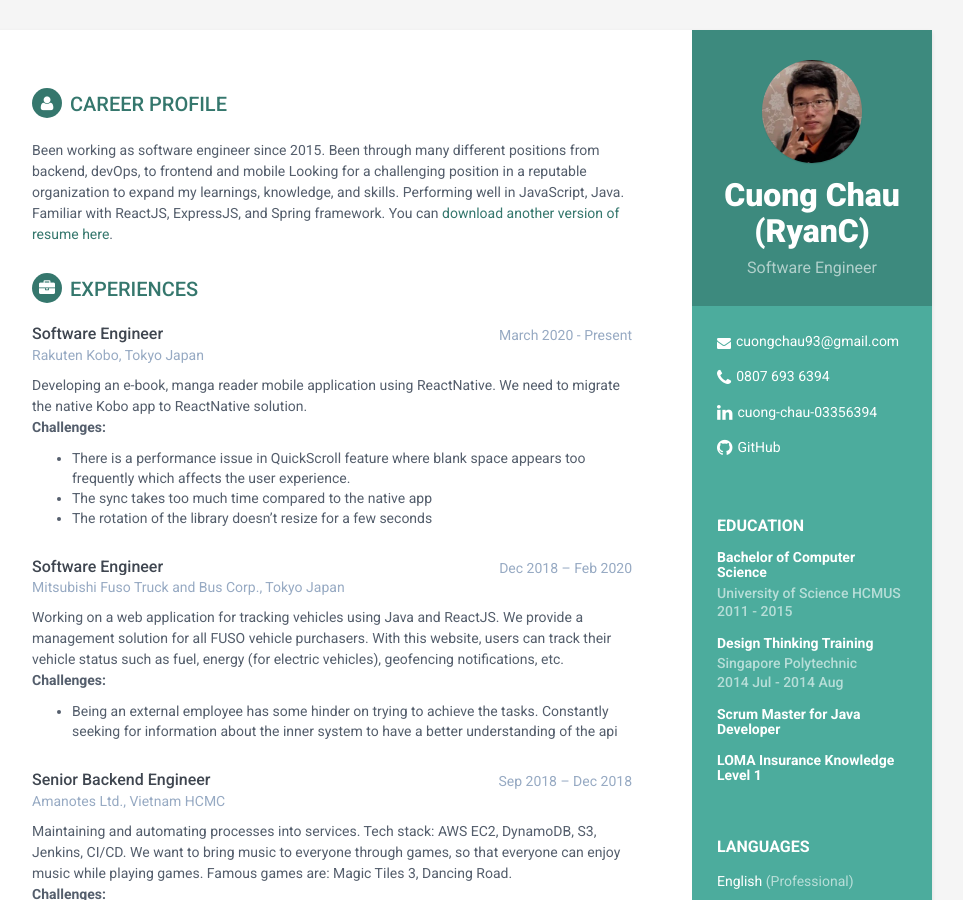
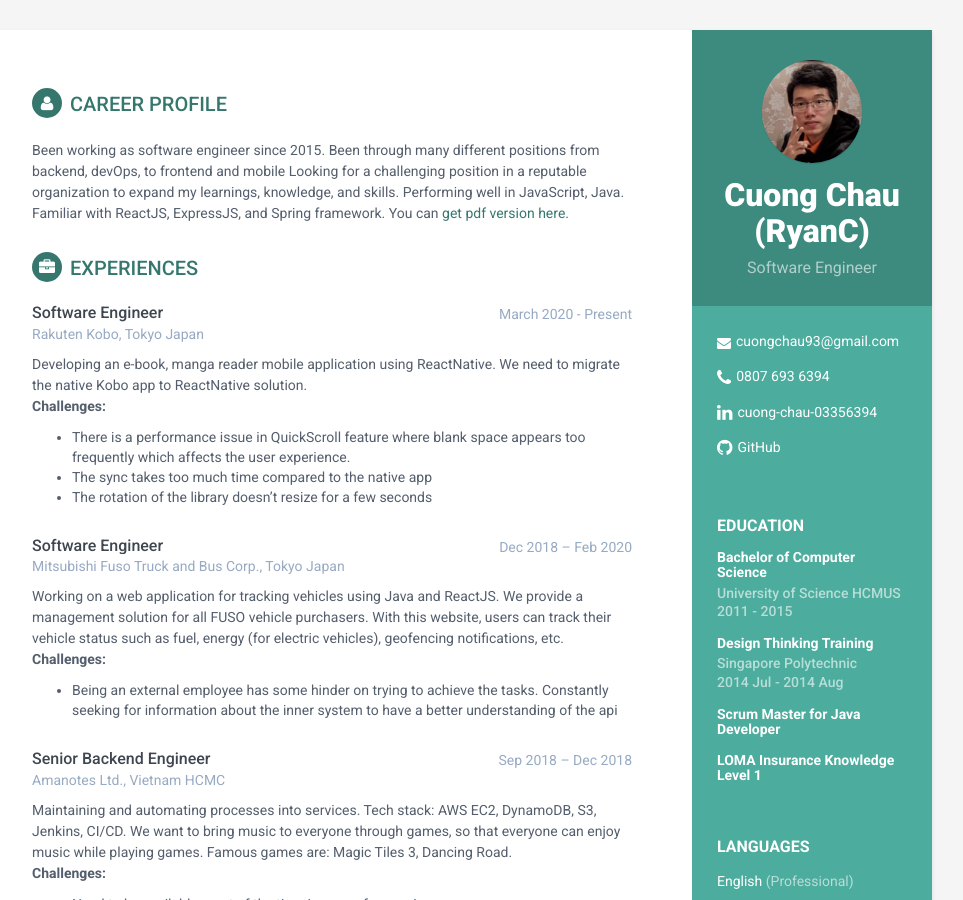
Before and after one commit to cuongchau93/cuongchau93.github.io, a Jekyll site: the page built from online-cv.html, in a window 1280 px wide and 900 px high. Shown: the whole window, without its empty margins (188-1151 px from the left). Built offline with Jekyll 4.4.1, drawn with Linux system fonts in a browser that asks for light colours.

Commit message:
link to pdf

```diff
--- a/_config.yml
+++ b/_config.yml
@@ -77,7 +77,7 @@ Looking for a challenging position in a reputable organization to expand
 my learnings, knowledge, and skills.
 Performing well in JavaScript, Java.
 Familiar with ReactJS, ExpressJS, and Spring framework.
-You can <a href="https://drive.google.com/file/d/1q6PcE9sFFQK7FXeFTBv-cJaneXNwTzje/view?usp=sharing" target="_blank"> download another version of resume here</a>.'
+You can <a href="https://drive.google.com/file/d/1sMuz9tJZOIKuQ3MAXdS5lBoJI3jjnyjK/view?usp=sharing" target="_blank"> get pdf version here</a>.'
 
 #sidebar links
 email: cuongchau93@gmail.com
```
